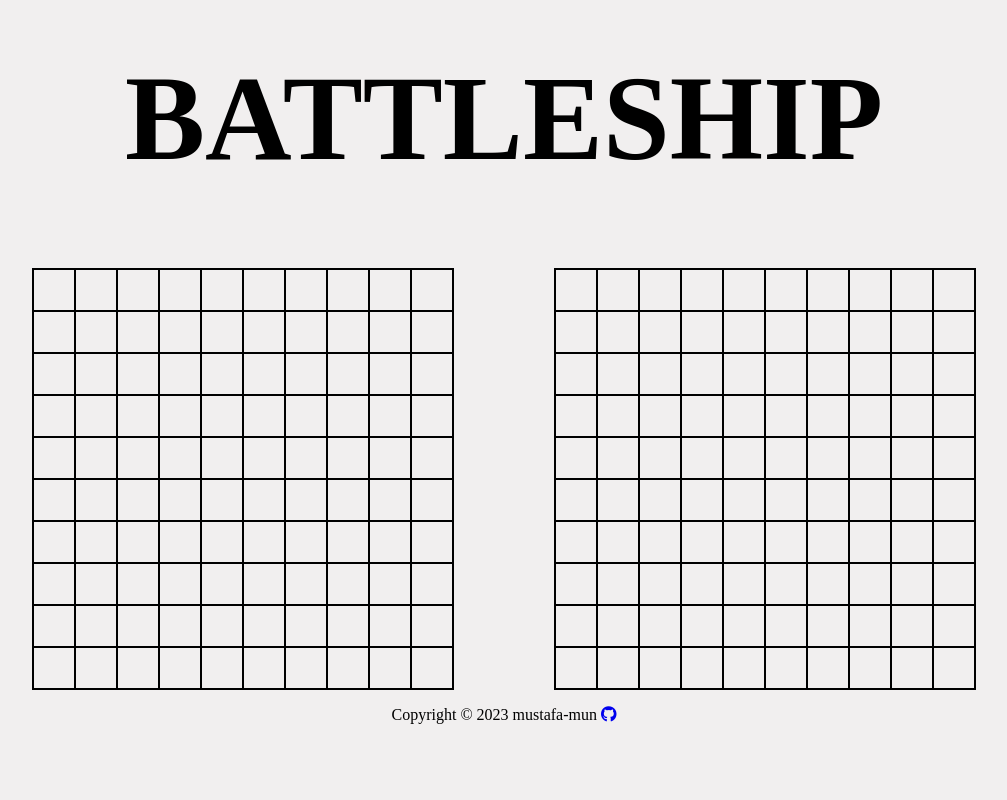
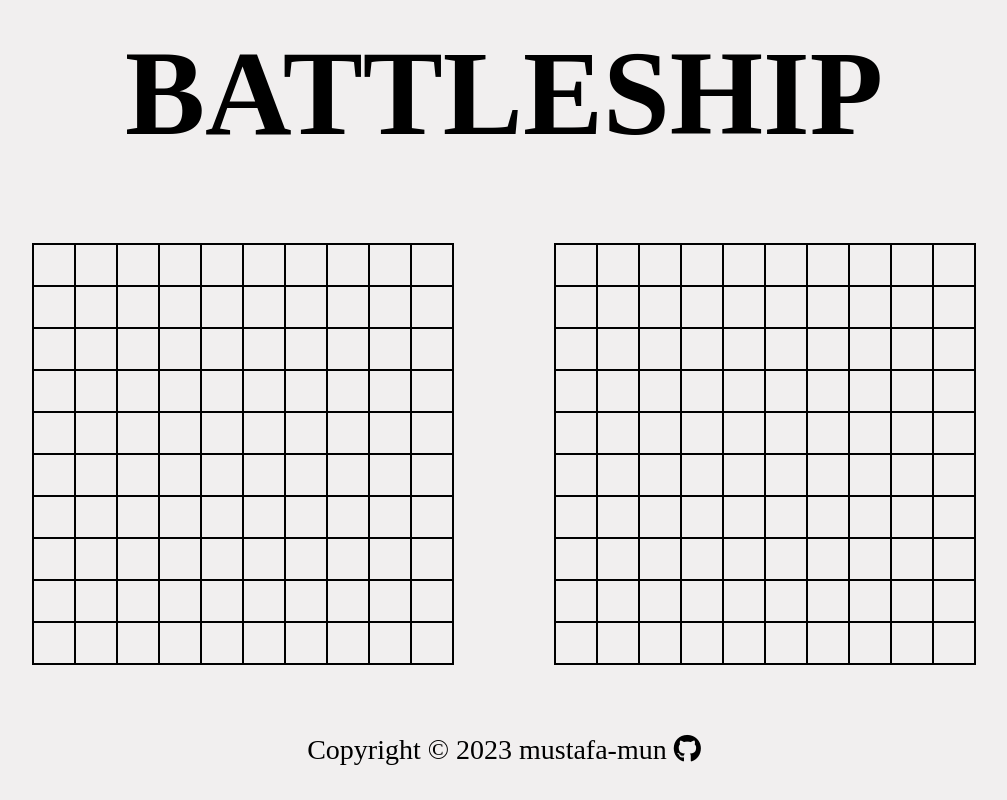
Before and after one commit to mustafa-mun/battleship, a website built with webpack: page dist/index.html in a window 1280 px wide. Shown: the whole page, without its empty margins (136-1143 px from the left). Built offline with nearby package versions, Linux system fonts and the light colour scheme; files whose address does not match are found by name; a web font is replaced by a local one.

Commit message:
footer update

```diff
--- a/src/style.scss
+++ b/src/style.scss
@@ -1,12 +1,11 @@
 @font-face {
   font-family: "MidNight";
-  src: url('./assets/MidNight.ttf') format('TrueType');
+  src: url("./assets/MidNight.ttf") format("TrueType");
   font-weight: 600;
   font-style: normal;
 }
 
-
-body{
+body {
   display: flex;
   flex-direction: column;
   align-items: center;
@@ -18,8 +17,7 @@ body{
 }
 
 h1 {
-  margin-top: 50px;
-
+  margin-top: 25px;
   font-size: 120px;
   font-family: MidNight;
 }
@@ -48,5 +46,24 @@ main {
       background-color: rgb(211, 208, 208);
     }
   }
+}
 
+footer {
+  position: absolute;
+  bottom: 0;
+  left: 0;
+  right: 0;
+  height: 100px;
+  display: flex;
+  align-items: center;
+  justify-content: center;
+
+  p {
+    font-size: 28px;
+
+    .fab {
+      color: black;
+      cursor: pointer;
+    }
+  }
 }
```
